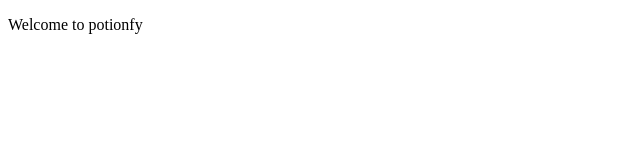
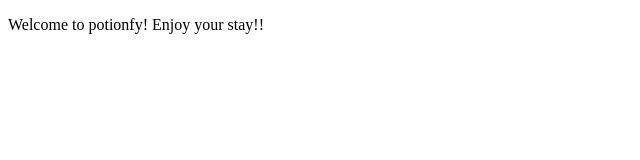
Before and after one commit to amirhamzan-hermione/potionfy, a plain HTML site: page index.html in a window 1280 px wide. Shown: the whole page, without its empty margins (0-640 px from the left). Drawn offline with Linux system fonts and the light colour scheme.

Commit message:
Add landing message. #1

```diff
--- a/index.html
+++ b/index.html
@@ -3,9 +3,9 @@
 <head>
     <meta charset="UTF-8">
     <meta name="viewport" content="width=device-width, initial-scale=1.0">
-    <title>Document</title>
+    <title>Welcome to potionfy</title>
 </head>
 <body>
-    <p>Welcome to potionfy</p>
+    <p>Welcome to potionfy! Enjoy your stay!!</p>
 </body>
 </html>
```
